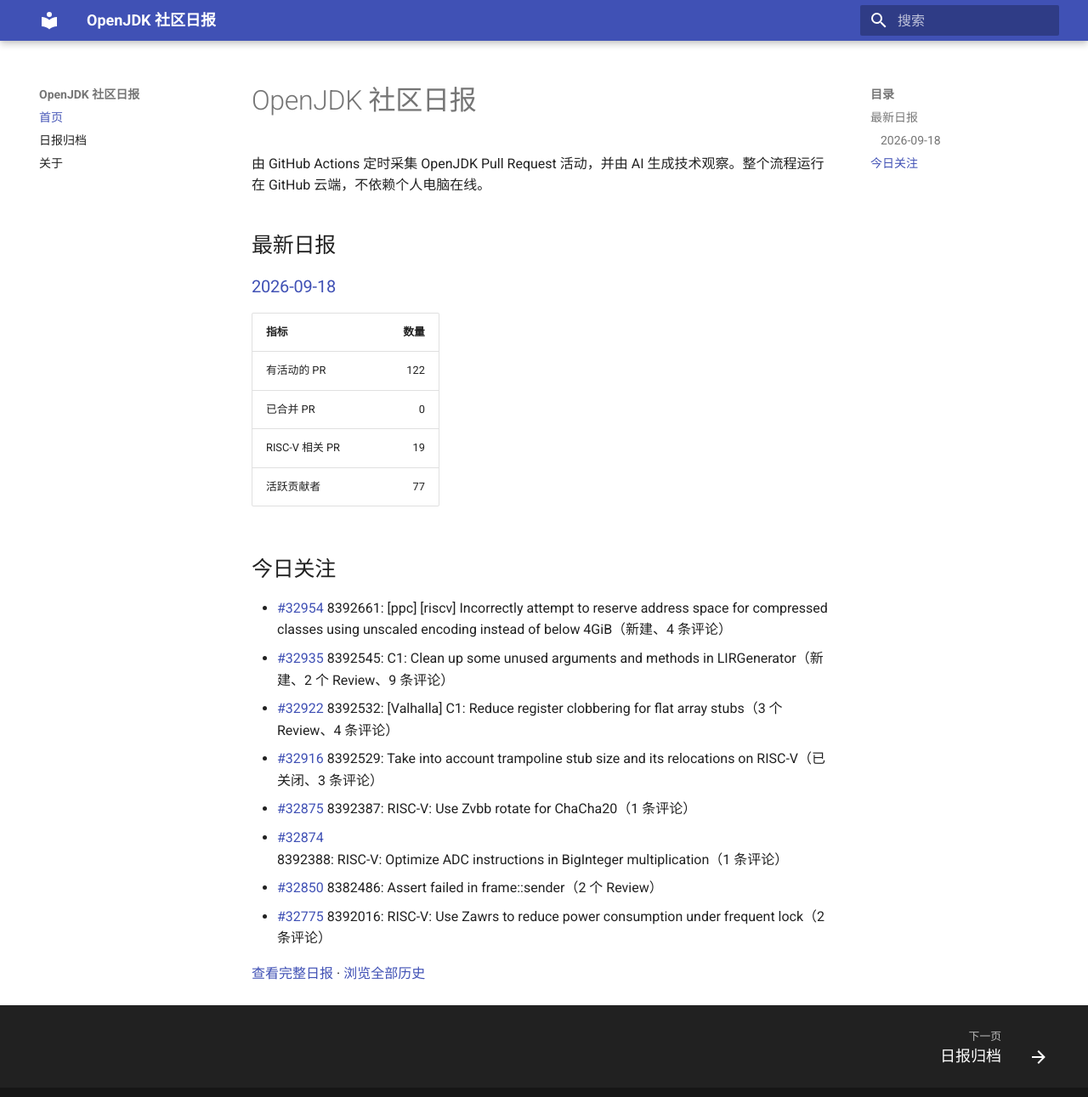
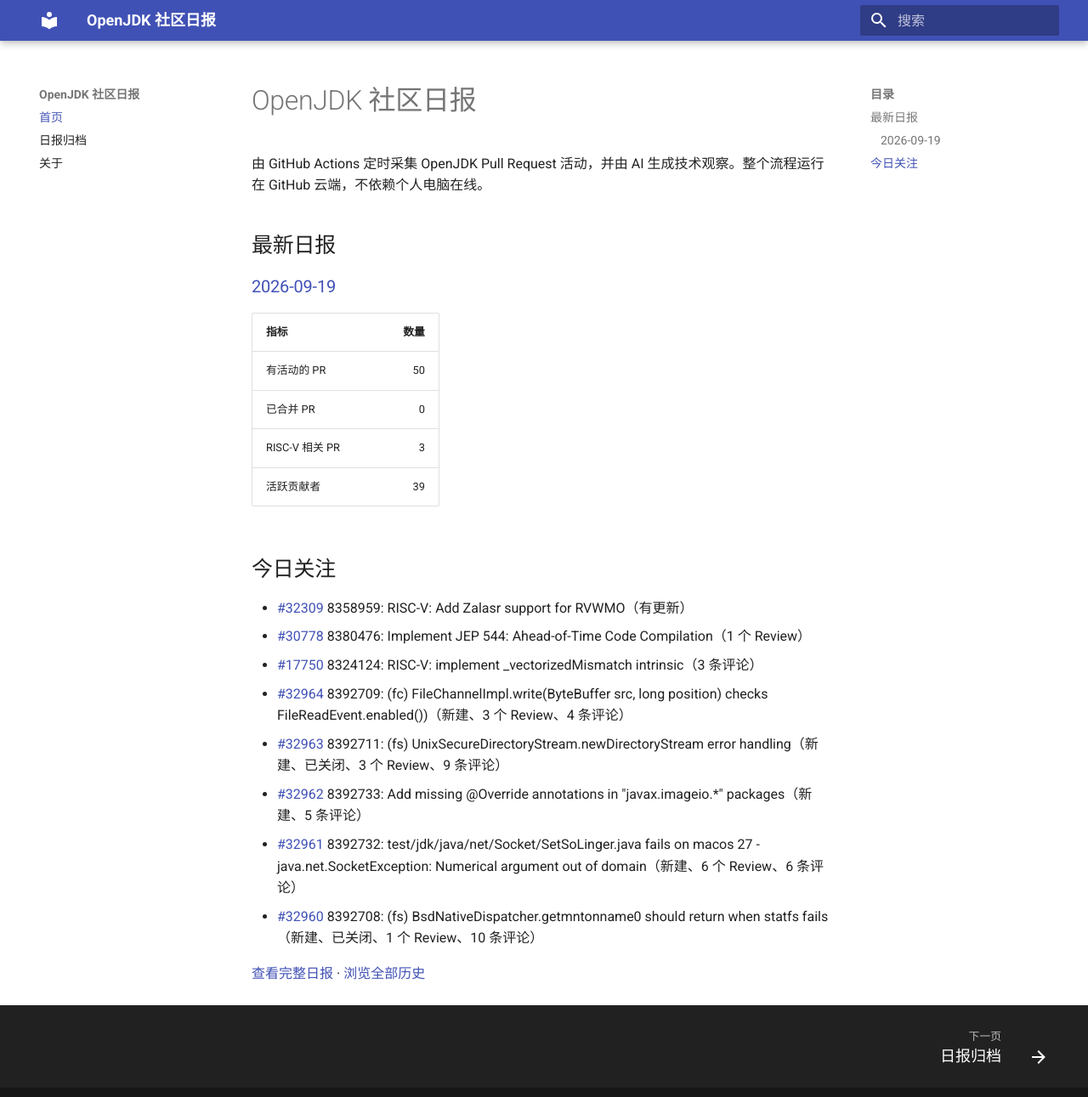
Before and after one commit to DingliZhang/openjdk-daily, an MkDocs documentation site: the page built from docs/index.md, in a window 1280 px wide and 1304 px high. Shown: the top 1291 px of the window at 85% size. Built offline with MkDocs 1.6.1 and Material for MkDocs 9.7.7, drawn with Linux system fonts in a browser that asks for light colours.

Commit message:
report: add OpenJDK daily report

```diff
--- a/docs/index.md
+++ b/docs/index.md
@@ -4,24 +4,24 @@
 
 ## 最新日报
 
-### [2026-09-18](reports/2026/2026-09-18.md)
+### [2026-09-19](reports/2026/2026-09-19.md)
 
 | 指标 | 数量 |
 |---|---:|
-| 有活动的 PR | 122 |
+| 有活动的 PR | 50 |
 | 已合并 PR | 0 |
-| RISC-V 相关 PR | 19 |
-| 活跃贡献者 | 77 |
+| RISC-V 相关 PR | 3 |
+| 活跃贡献者 | 39 |
 
 ## 今日关注
 
-- [#32954](https://github.com/openjdk/jdk/pull/32954) 8392661: [ppc] [riscv] Incorrectly attempt to reserve address space for compressed classes using unscaled encoding instead of below 4GiB（新建、4 条评论）
-- [#32935](https://github.com/openjdk/jdk/pull/32935) 8392545: C1: Clean up some unused arguments and methods in LIRGenerator（新建、2 个 Review、9 条评论）
-- [#32922](https://github.com/openjdk/jdk/pull/32922) 8392532: [Valhalla] C1: Reduce register clobbering for flat array stubs（3 个 Review、4 条评论）
-- [#32916](https://github.com/openjdk/jdk/pull/32916) 8392529: Take into account trampoline stub size and its relocations on RISC-V（已关闭、3 条评论）
-- [#32875](https://github.com/openjdk/jdk/pull/32875) 8392387: RISC-V: Use Zvbb rotate for ChaCha20（1 条评论）
-- [#32874](https://github.com/openjdk/jdk/pull/32874) 8392388: RISC-V: Optimize ADC instructions in BigInteger multiplication（1 条评论）
-- [#32850](https://github.com/openjdk/jdk/pull/32850) 8382486: Assert failed in frame::sender（2 个 Review）
-- [#32775](https://github.com/openjdk/jdk/pull/32775) 8392016: RISC-V: Use Zawrs to reduce power consumption under frequent lock（2 条评论）
+- [#32309](https://github.com/openjdk/jdk/pull/32309) 8358959: RISC-V: Add Zalasr support for RVWMO（有更新）
+- [#30778](https://github.com/openjdk/jdk/pull/30778) 8380476: Implement JEP 544: Ahead-of-Time Code Compilation（1 个 Review）
+- [#17750](https://github.com/openjdk/jdk/pull/17750) 8324124: RISC-V: implement _vectorizedMismatch intrinsic（3 条评论）
+- [#32964](https://github.com/openjdk/jdk/pull/32964) 8392709: (fc) FileChannelImpl.write(ByteBuffer src, long position) checks FileReadEvent.enabled())（新建、3 个 Review、4 条评论）
+- [#32963](https://github.com/openjdk/jdk/pull/32963) 8392711: (fs) UnixSecureDirectoryStream.newDirectoryStream error handling（新建、已关闭、3 个 Review、9 条评论）
+- [#32962](https://github.com/openjdk/jdk/pull/32962) 8392733: Add missing @Override annotations in "javax.imageio.*" packages（新建、5 条评论）
+- [#32961](https://github.com/openjdk/jdk/pull/32961) 8392732: test/jdk/java/net/Socket/SetSoLinger.java fails on macos 27 - java.net.SocketException: Numerical argument out of domain（新建、6 个 Review、6 条评论）
+- [#32960](https://github.com/openjdk/jdk/pull/32960) 8392708: (fs) BsdNativeDispatcher.getmntonname0 should return when statfs fails（新建、已关闭、1 个 Review、10 条评论）
 
-[查看完整日报](reports/2026/2026-09-18.md) · [浏览全部历史](reports/index.md)
+[查看完整日报](reports/2026/2026-09-19.md) · [浏览全部历史](reports/index.md)
```
Also changed, not shown: docs/reports/2026/2026-09-19.md (added, +158 -0 lines), docs/reports/index.md (+2 -1 lines), 2 other files.
